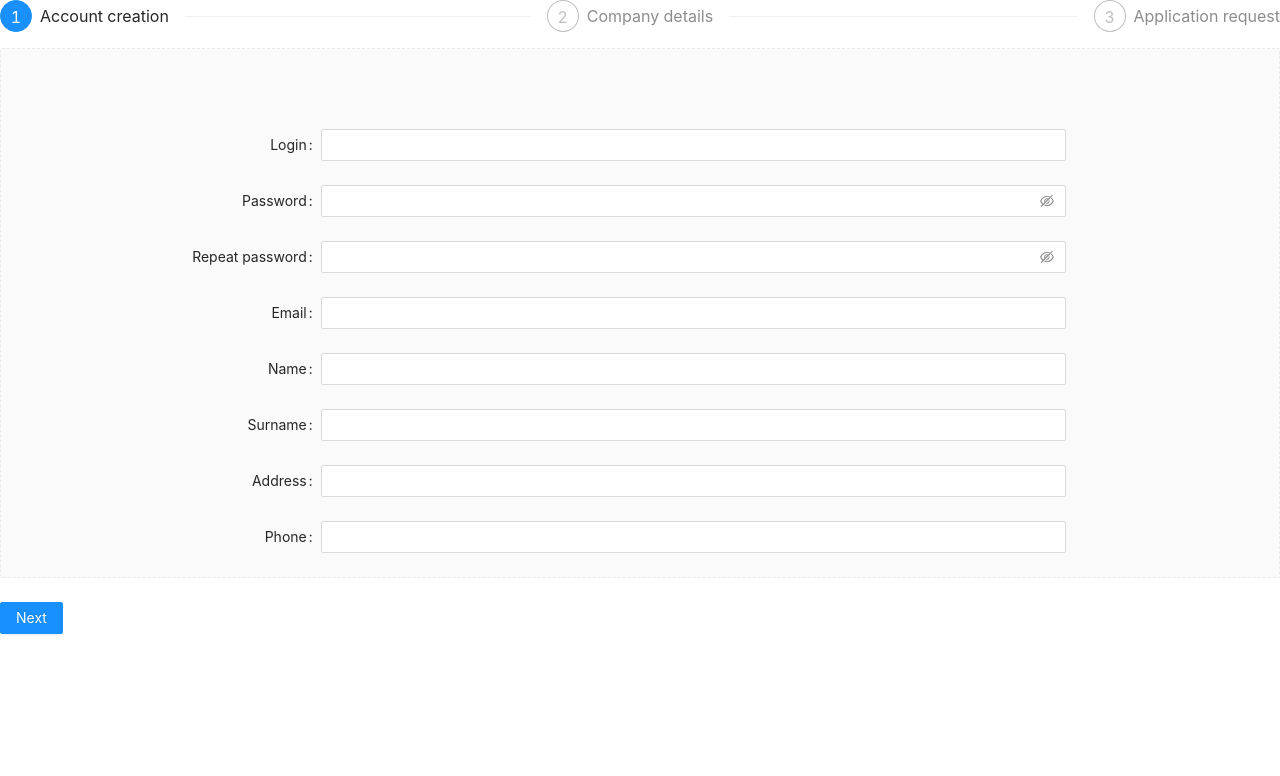
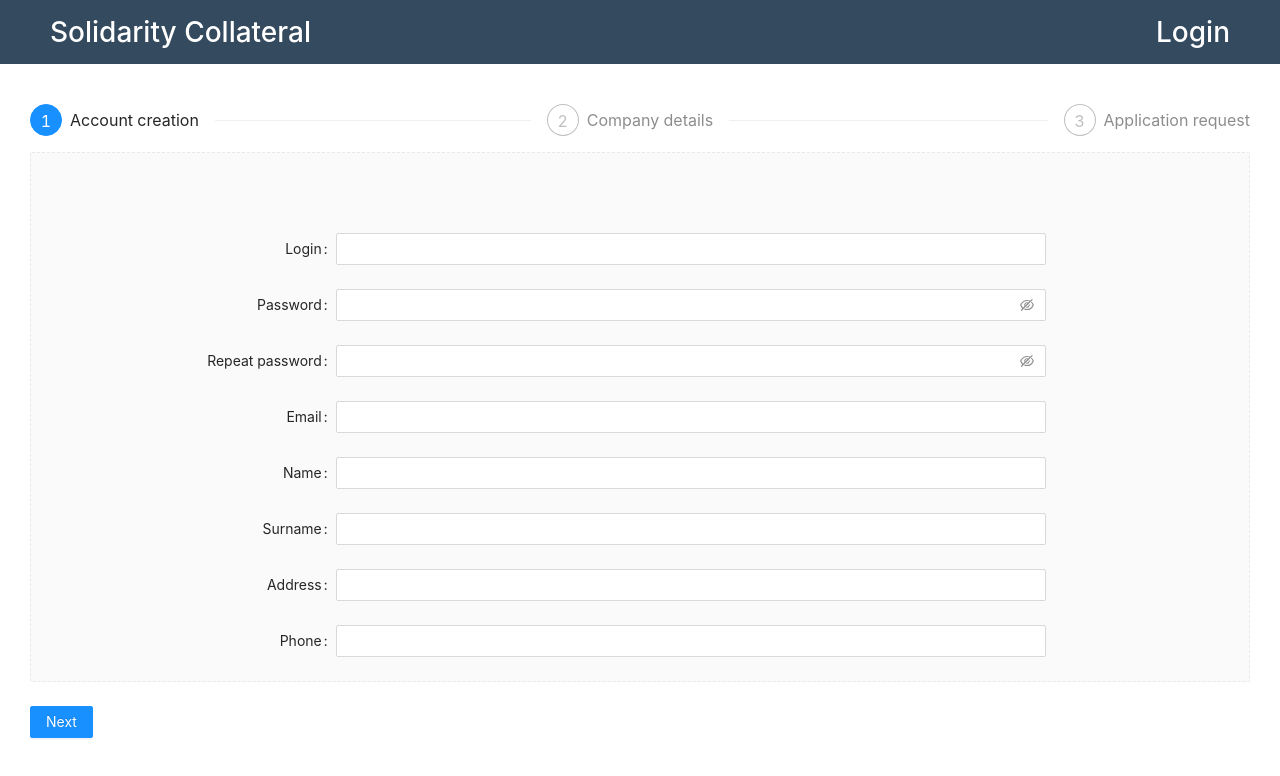
Before and after one commit to kbogusze/covidHackathoneFront, a React (Create React App) app: page /applicant in a window 1280 px wide. Shown: the top 776 px of the page. Built offline with nearby package versions, Linux system fonts and the light colour scheme.

Commit message:
Layout change

```diff
--- a/src/App.css
+++ b/src/App.css
@@ -52,3 +52,7 @@ body {
 .center {
   margin: 0 auto;
 }
+
+.page-container {
+  margin: 40px 30px;
+}
--- a/src/App.js
+++ b/src/App.js
@@ -16,6 +16,16 @@ const App = () => {
     return (
         // <Layout style={{minHeight: '100vh'}}>
             <Router>
+                <h1 style={{
+                    backgroundColor: 'rgba(0, 29, 56, 0.8)',
+                    color: 'white',
+                    padding: '10px 50px',
+                    display: 'flex',
+                    justifyContent: 'space-between'
+                }}>
+                    <span>Solidarity Collateral</span>
+                    <span>Login</span>
+                </h1>
                     {/* A <Switch> looks through its children <Route>s and
             renders the first one that matches the current URL. */}
                 <Switch>
--- a/src/applicant/Applicant.js
+++ b/src/applicant/Applicant.js
@@ -221,6 +221,7 @@ class Applicant extends React.Component {
                 name="applicantForm"
                 initialValues={{ remember: true }}
                 onFinish={onFinish}
+                className={'page-container'}
                 onFinishFailed={onFinishFailed}
             >
                 <Steps current={current}>
--- a/src/guarantor/Guarantor.js
+++ b/src/guarantor/Guarantor.js
@@ -68,6 +68,7 @@ class Guarantor extends React.Component {
                 name="guarantorForm"
                 initialValues={{ remember: true }}
                 onFinish={onFinish}
+                className={'page-container'}
                 onFinishFailed={onFinishFailed}
             >
                 <Steps current={current}>
--- a/src/home/Home.js
+++ b/src/home/Home.js
@@ -10,16 +10,6 @@ import TeamOutlined from '@ant-design/icons/lib/icons/TeamOutlined';
 function Home() {
     return (
         <>
-            <h1 style={{
-                backgroundColor: 'rgba(0, 29, 56, 0.8)',
-                color: 'white',
-                padding: '10px 50px',
-                display: 'flex',
-                justifyContent: 'space-between'
-            }}>
-                <span>Solidarity Collateral</span>
-                <span>Login</span>
-            </h1>
             <div className={'landing-background'}>
                 <div style={{textAlign: 'center'}}>
                     <span className={'header-top'}/>
```
